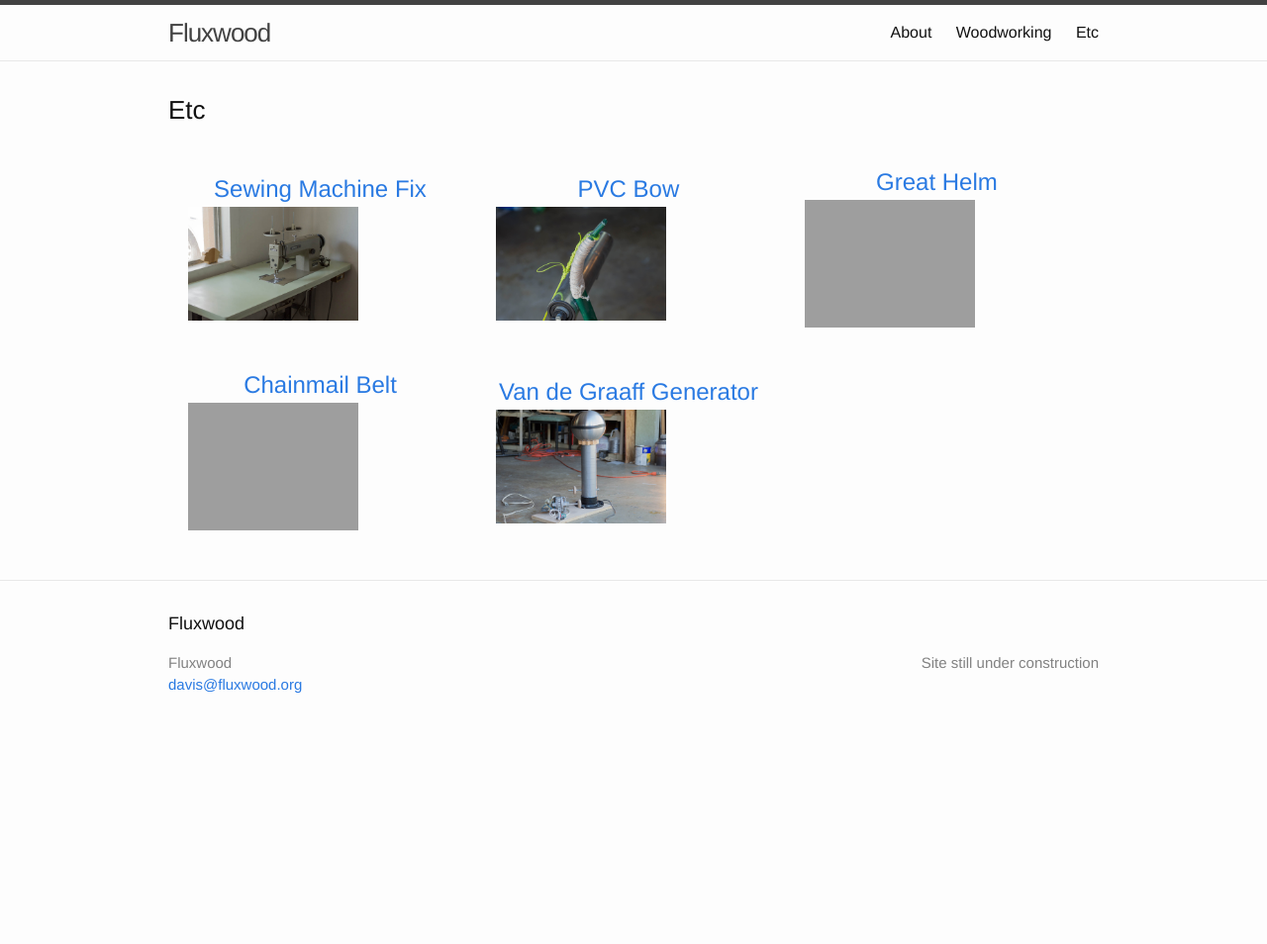
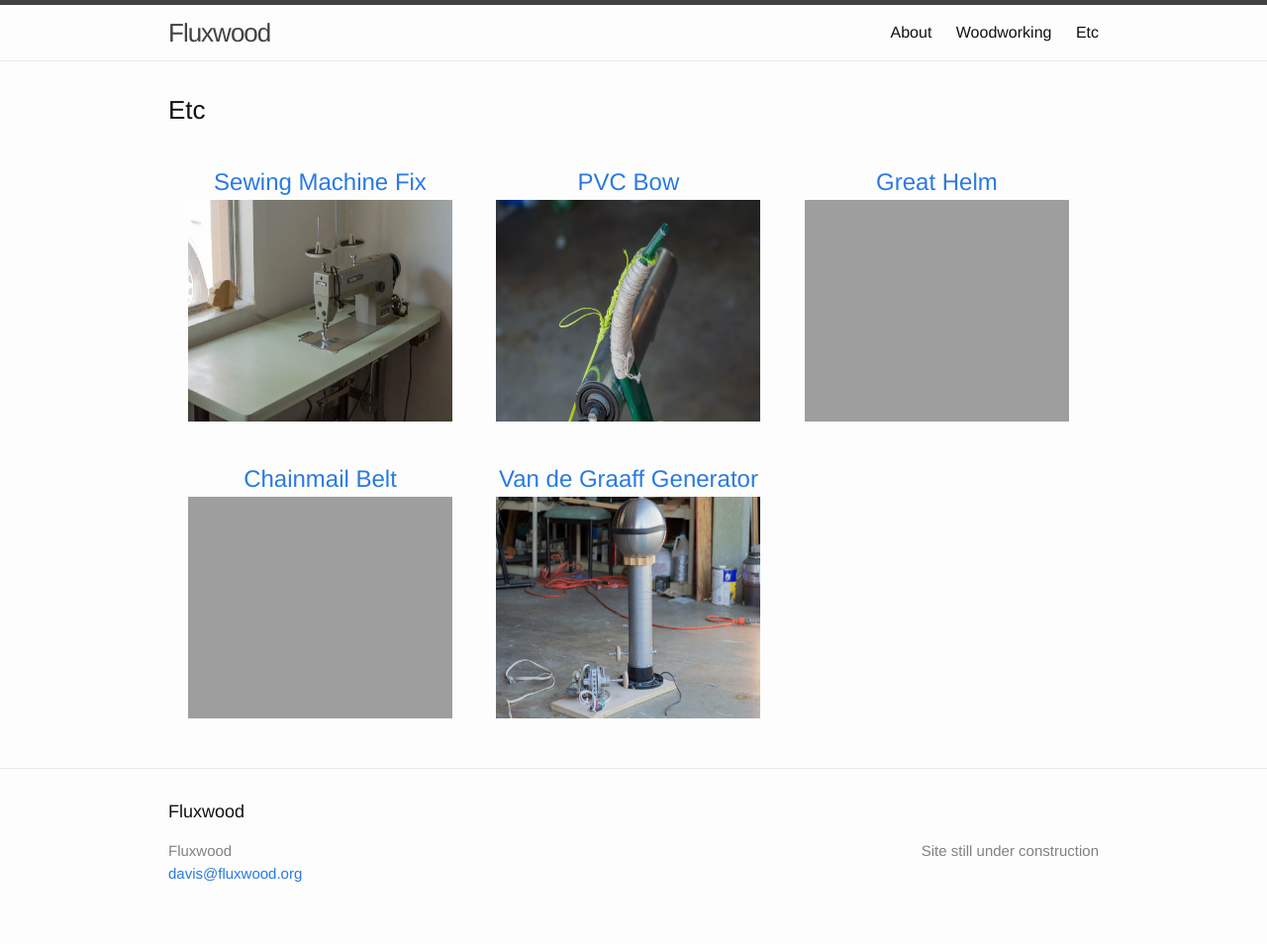
Before and after one commit to dac067/dac067.github.io, a Jekyll site: the page built from etc.md, in a window 1280 px wide. Shown: the whole page at 99% size. Built offline with Jekyll 4.4.1, drawn with Linux system fonts in a browser that asks for light colours; before the commit the page ends 900 px from its top, so only the background shows below that.

Commit message:
Fixed image sizing

```diff
--- a/_sass/_layout.scss
+++ b/_sass/_layout.scss
@@ -2,16 +2,17 @@
  * Site header
  */
 .post-gallery{
-  img{
-    height:         calc(33% - (#{$spacing-unit} / 2));
-    height: -webkit-calc(33% - (#{$spacing-unit} / 2));
+  .post-thumbnail{
+    height: 14rem;
+    width: 21rem;
+
   }
 
   .col-4{
     display: inline-block;
+    margin: 20px;
+    width:         calc(30% - (#{$spacing-unit} / 2));
     width: -webkit-calc(30% - (#{$spacing-unit} / 2));
-    width:         calc(30% - (#{$spacing-unit} / 2));
-    margin: 20px;
   }
 
   .row{
```
